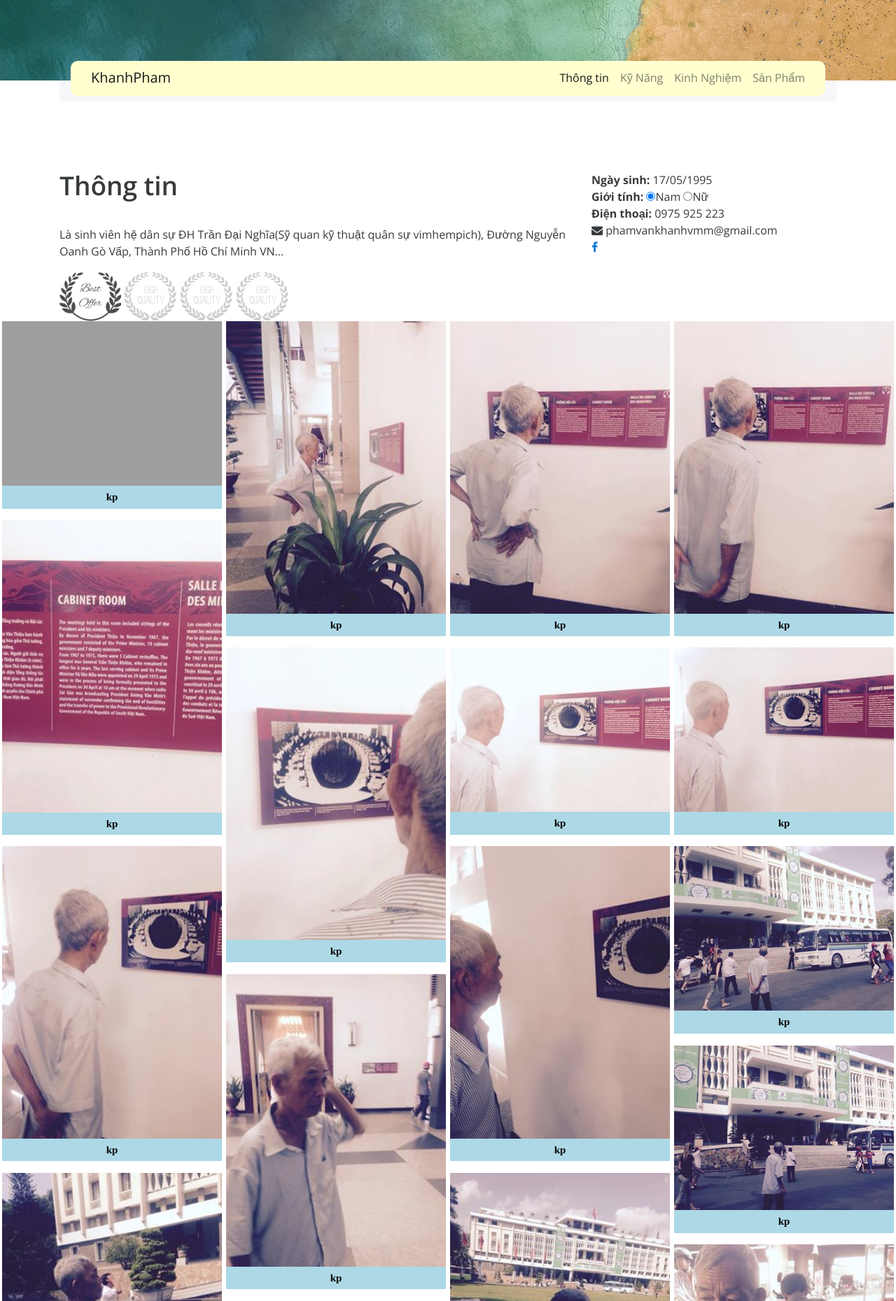
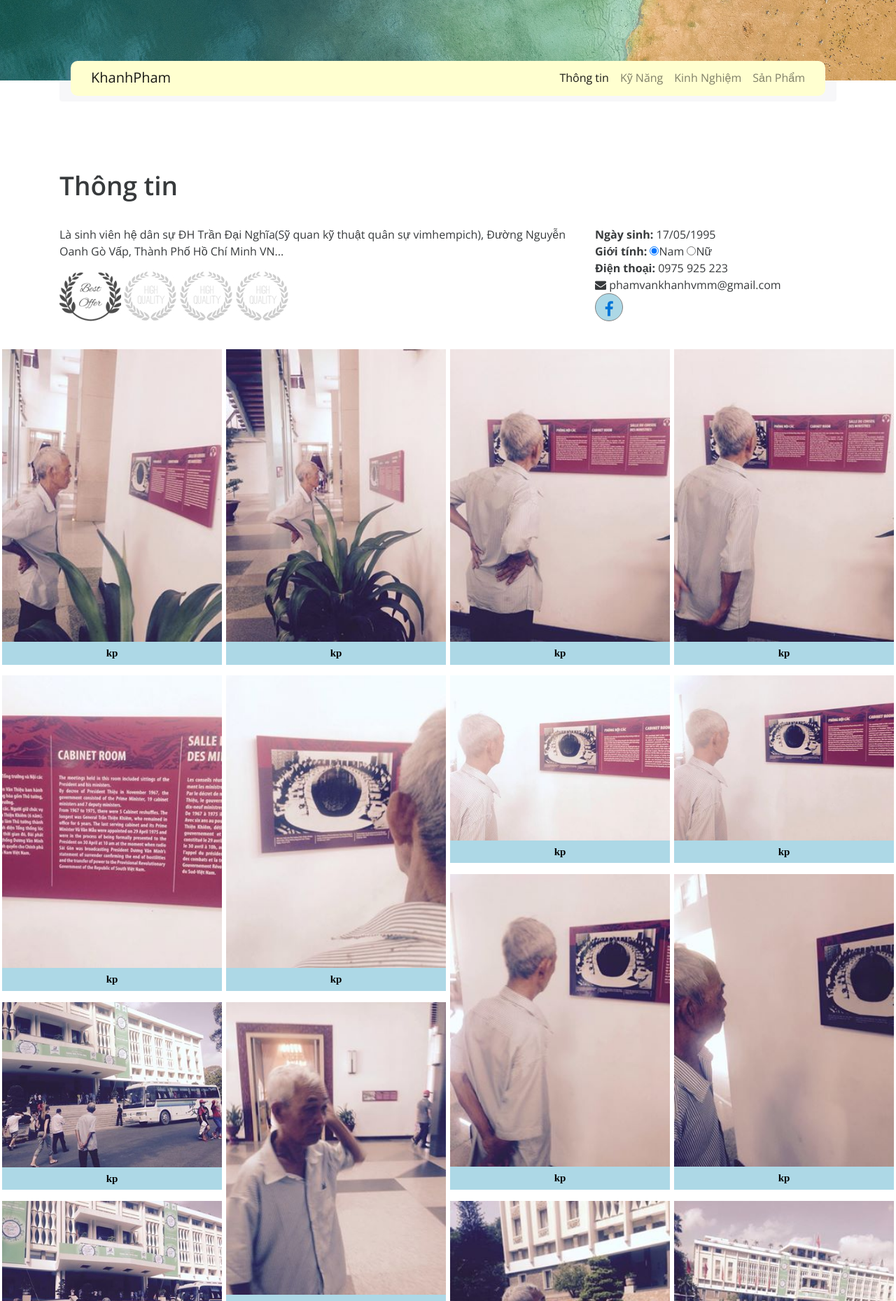
Before and after one commit to phamvankhanh223/phamvankhanh223.github.io, a PHP site: page / in a window 1280 px wide. Shown: the part 655-2514 px from the top of the page at 70% size. Run offline with PHP 8.4, Linux system fonts and the light colour scheme; some libraries are stand-ins or nearby versions; grey boxes are pictures that could not be loaded.

Commit message:
sua css khoi thông tin

```diff
--- a/1.css
+++ b/1.css
@@ -12,6 +12,8 @@ h4.nghenghiep {
 body{
 	font-family: 'Open Sans', sans-serif;
 }
+
+.col-sm-4 {}
 
 .noidungtren h3.ten {
     font-size: 52px;
@@ -83,7 +85,7 @@ body{
 /*end css cho top*/
 
 /*css cho khoi menu khoi thongtin*/
-*{margin: 0; padding: 0;}
+
 
 h3.tieude {
     font-weight: 600;
@@ -138,6 +140,34 @@ figcaption{
 	text-align: center;
 }
 
+
+*{margin: 0; padding: 0;}
+
+.noidung {
+    margin-top: 40px;
+}
+
+.thongtin a.fa.fa-facebook {
+    font-size: 23px;
+    padding-top: 10px;
+    display: block;
+    border-radius:  50%;
+    border:  1px solid gray;
+    width: 40px;
+    height: 40px;
+    padding-left: 0px;
+    text-align: center;
+    background-color: lightblue;
+    cursor:  pointer;
+}
+
+.thongtin .col-sm-4 {
+    margin-top: 78px;
+    padding-left: 20px;
+}
+
+
+
 /*end css cho khoi isotop*/
 /*css cho phan di dong*/
 
--- a/index.html
+++ b/index.html
@@ -114,7 +114,7 @@
 			 	</div>
 
 				<div class="facebook">
-			 		<strong><a class="fa fa-facebook" href="https://faceook.com/khanhpham223"></a> </strong>
+			 		<strong><a class="fa fa-facebook" href="https://facebook.com/khanhpham223"></a> </strong>
 			 	</div>
 
 
```
Also changed, not shown: images/giadinh/1.jpg (renamed from images/giadinh/o1.jpg).
